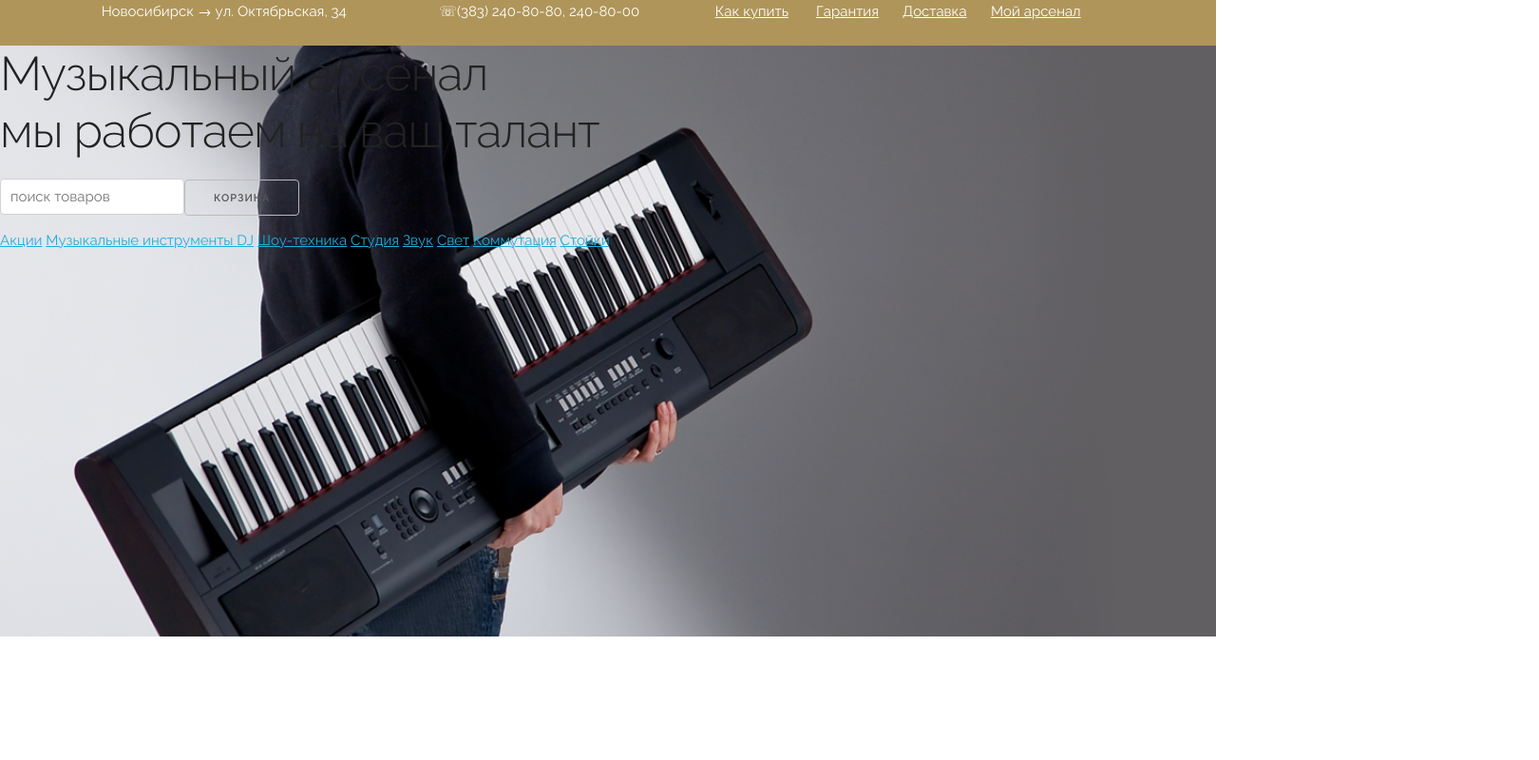
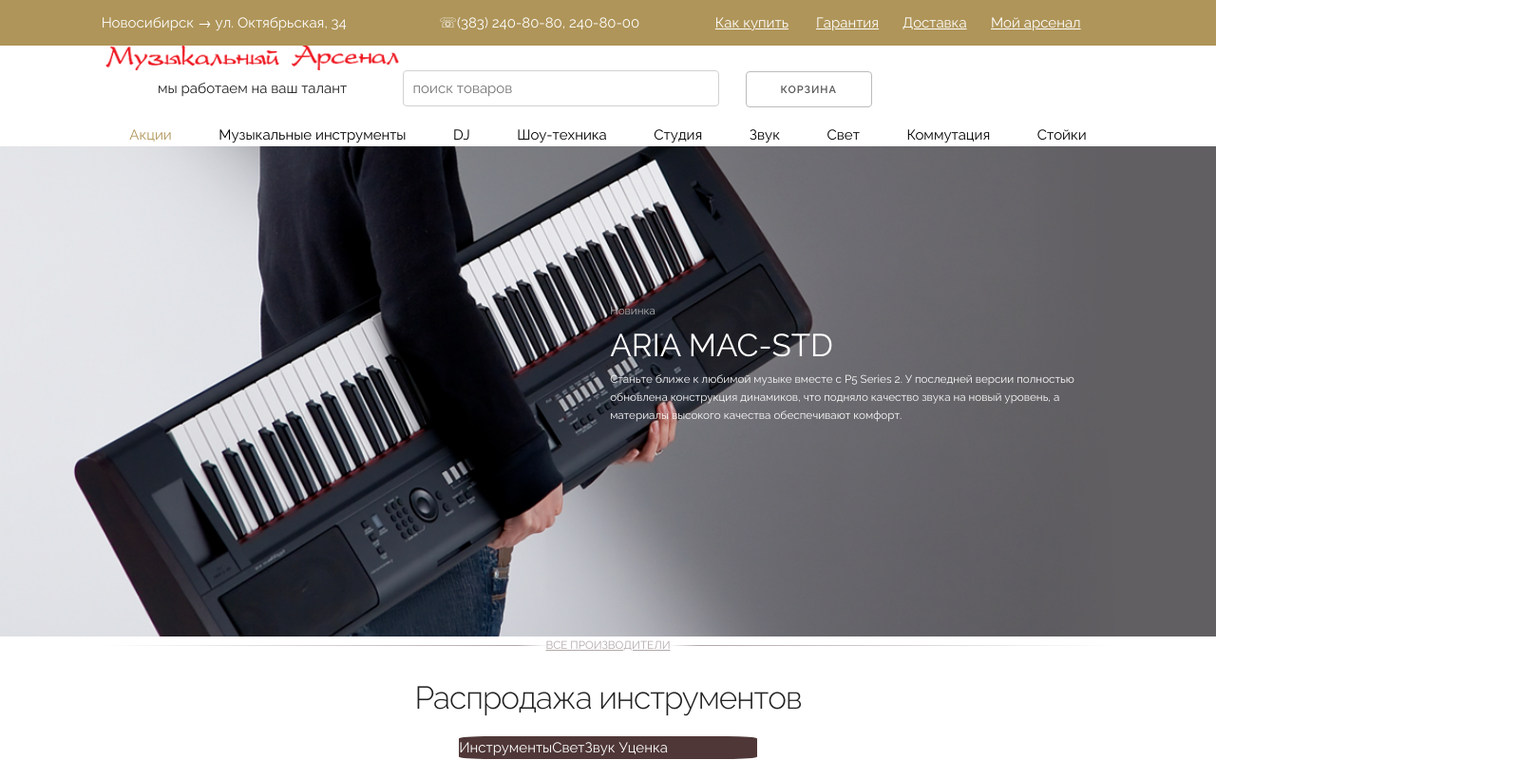
Before and after one commit to ivankasyanov/guitar, a website: page index.html in a window 1280 px wide. Shown: the whole page at 95% size, 1620 px wide, since content can reach past the window. Drawn offline with Linux system fonts and the light colour scheme.

Commit message:
data19.02.2017

```diff
--- a/css/style.css
+++ b/css/style.css
@@ -1,24 +1,141 @@
+html,body{
+	height:100%;
+}
 .backdrop{
 	background:url(../images/Layer.png) no-repeat ;
 	background-size:cover;
 	min-height:670px;
+	position:relative;
 }
 
 #contacts,#contacts a{
 	background:#af9559;
 	color:#fff;
+
 }
 #contacts>*{
 	/* display:inline-flex; */
 	color:#fff;
-
 }
 .contacts {
 	display:table;
 	margin:0 auto;
 	width:83.3333333333%;
 	height:48px;
+	line-height:48px;
 }
 .contacts>*{
 	display:table-cell;
 }
+.whiteheader{
+	background:#fff;
+}
+.whiteheader1{
+	width:82.5833333333%;
+	margin:0 auto;
+}
+
+.logo{
+	text-align:center;
+	display:inline-block;
+	width:29.1666666667%;
+}
+.logo img{
+	max-width:100%;
+}
+.logo+input{
+	width:31.5833333333%;
+}
+.backdrop button{
+	margin-left:2.58333333333%;
+	width:12.5833333333%;
+}
+nav{
+	display:flex;
+	justify-content:space-around;
+	width:100%;
+	margin:0 auto;
+}
+nav a:first-child{
+	color:#af9559;
+}
+nav a{
+	color:#000;
+	text-decoration:none;
+}
+.newitems{
+	width:41.6666666667%;
+	color:#fff;
+	position:absolute;
+	top:47.533632287%;
+	right:8.16666666667%;
+	font-size:1.16666666667rem;
+}
+.newitems p:first-child{
+	color:#b0b0b0;
+}
+.newitems p:nth-child(2){
+	font-size:3.33333333333rem;
+}
+
+.newitems p{
+	margin-top:0;
+	margin-bottom:0;
+}
+.partners{
+	width:100%;
+	display:flex;
+	justify-content:space-around;
+	position:relative;
+}
+.partners a{
+
+
+}
+.partners a:nth-child(1) img{
+		position:absolute;
+	clip:rect(280px,140px,auto,auto);
+	width:980px;
+}
+/* .partners a:nth-child(1) img{
+	clip:rect(140px,280px,auto,auto);
+}
+.partners a:nth-child(2) img{
+	clip:rect(280px,140px,auto,auto);
+} */
+/* .partners a:nth-child(2) img{
+	clip:rect(280px,140px,auto,auto);
+} */
+.partners+p{
+	text-align:center;
+	text-transform:uppercase;
+	text-decoration:underline;
+	color:#b2a8a8;
+	font-size:1.16666666667rem;
+}
+.partners+p:after{
+	content:'';
+	display:block;
+	position:relative;
+	width:83.3333333333%;
+	margin:0 auto;
+	background:linear-gradient(to right, #fff, #b2a8a8 41%, transparent 44%,transparent 56%, #b2a8a8 59%, #fff);
+	height:1px;
+	transform:translateY(-10px);
+}
+h1{
+	text-align:center;
+	font-size:3.33333333333rem;
+}
+.tooling1{
+	display:table;
+	width:24.5%;
+	margin:0 auto;
+	border-radius:10%;
+	background:#503737;
+
+}
+.tooling1 a{
+	color:#fff;
+	text-decoration:none;
+}
--- a/index.html
+++ b/index.html
@@ -5,7 +5,7 @@
   <!-- Basic Page Needs
   –––––––––––––––––––––––––––––––––––––––––––––––––– -->
   <meta charset="utf-8">
-  <title>Your page title here :)</title>
+  <title>Гитара семиструнная</title>
   <meta name="description" content="">
   <meta name="author" content="">
 
@@ -44,7 +44,12 @@
 					<a href="">Мой арсенал</a>
 			</div>
 		</div>
-		<h1>Музыкальный арсенал<br>мы работаем на ваш талант</h1>
+		<div class="whiteheader">
+				<div class="whiteheader1">
+				<div class="logo">
+					<a href=""><img src="images/logo.png" alt="логотип"></a>
+					<p>мы работаем на ваш талант</p>
+				</div>
 				<input type="text" placeholder="поиск товаров"><button>Корзина</button>
 
 			  <nav>
@@ -58,7 +63,33 @@
 				<a href="">Коммутация</a>
 				<a href="">Стойки</a>
 			  </nav>
+			</div>
+		</div>
+		<div class="newitems">
+			<p>Новинка</p>
+			<p>ARIA MAC-STD</p>
+			<p>Станьте ближе к любимой музыке вместе с P5 Series 2. У последней версии полностью обновлена конструкция динамиков, что подняло качество звука на новый уровень, а материалы высокого качества обеспечивают комфорт. </p>
+		</div>
 	</div>  <!-- фон с гитарой -->
+	<div class="partners">
+		<a href=""><img src="images/partners.png" alt=""></a>
+		<!-- <a href=""><img src="images/partners.png" alt=""></a>
+		<a href=""><img src="images/partners.png" alt=""></a>
+		<a href=""><img src="images/partners.png" alt=""></a>
+		<a href=""><img src="images/partners.png" alt=""></a>
+		<a href=""><img src="images/partners.png" alt=""></a>
+		<a href=""><img src="images/partners.png" alt=""></a> -->
+	</div>
+		<p>все производители</p>
+	<div class="tooling">
+		<h1>Распродажа инструментов</h1>
+		<div class="tooling1">
+			<a href="">Инструменты</a>
+			<a href="">Свет</a>
+			<a href="">Звук</a>
+			<a href=""> Уценка</a>
+		</div>
+	</div>
 <!-- End Document
   –––––––––––––––––––––––––––––––––––––––––––––––––– -->
 </body>
```
Also changed, not shown: images/logo.png (added), images/partners.png (added). Lines whose indentation alone changed are shown as unchanged.
